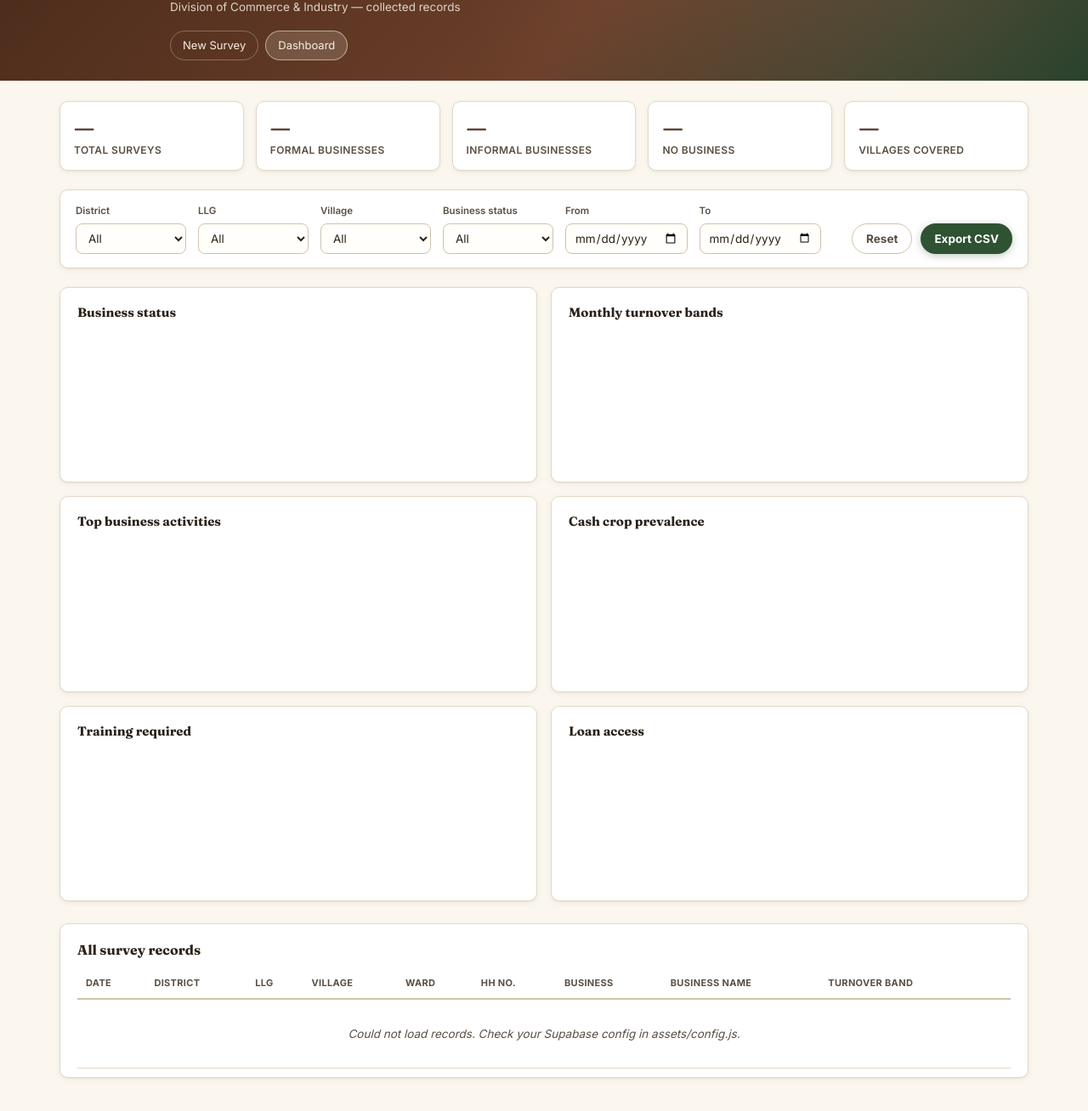
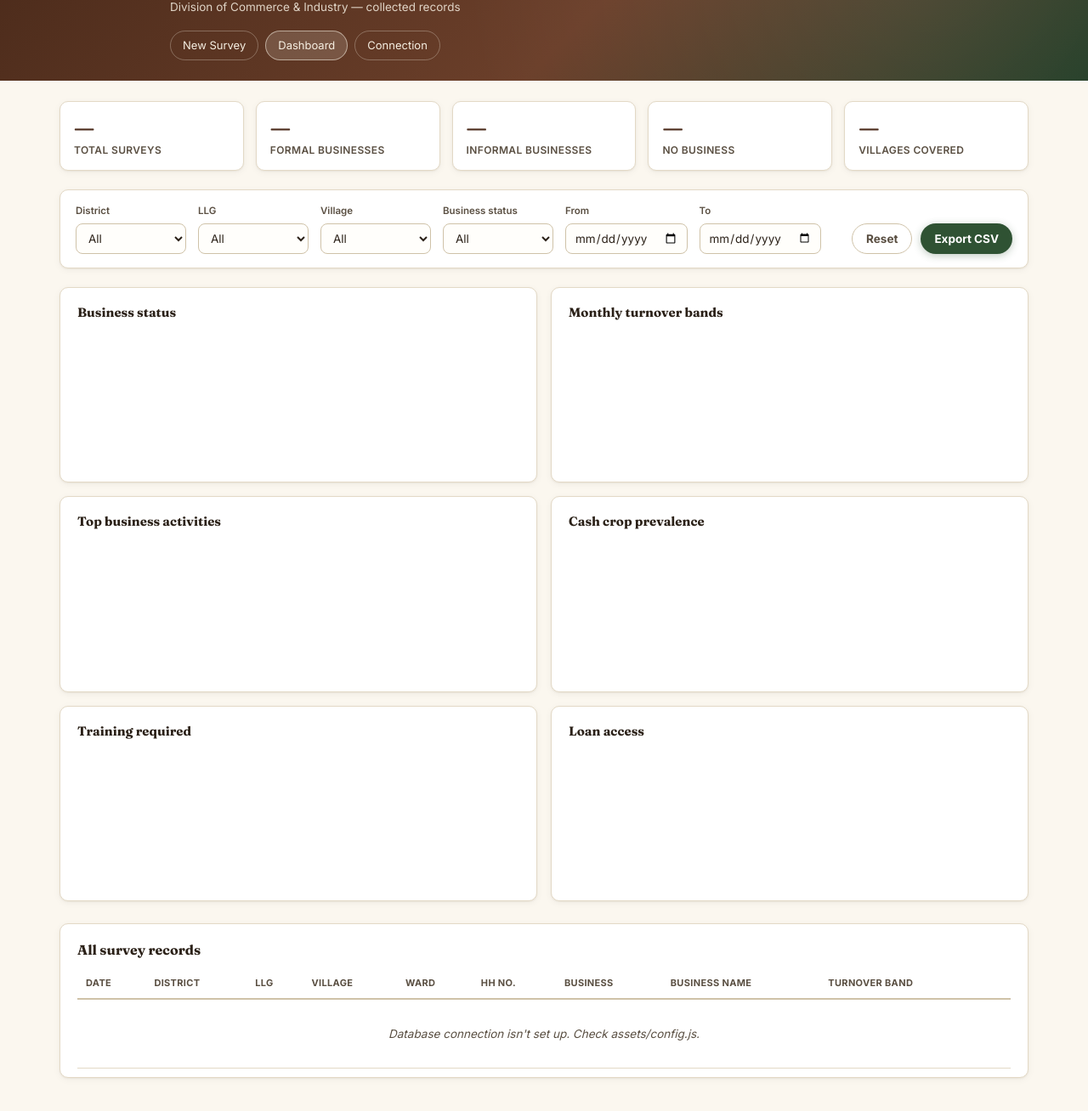
Before and after one commit to hulpotz-a11y/MSME-SURVEY, a plain HTML site: page dashboard.html in a window 1280 px wide. Shown: the part 102-1410 px from the top of the page at 85% size. Drawn offline with nearby package versions, Linux system fonts and the light colour scheme; no server answers.

Commit message:
Add files via upload

```diff
--- a/dashboard.html
+++ b/dashboard.html
@@ -19,6 +19,7 @@
     <nav class="header-nav">
       <a href="index.html">New Survey</a>
       <a href="dashboard.html" class="active">Dashboard</a>
+      <a href="#" id="changeConnectionLink">Connection</a>
     </nav>
   </div>
 </header>
@@ -136,7 +137,7 @@
 <div class="toast" id="toast"></div>
 
 <script src="https://cdn.jsdelivr.net/npm/@supabase/supabase-js@2/dist/umd/supabase.min.js"></script>
-<script src="assets/config.js"></script>
+<script src="assets/connection.js"></script>
 <script src="assets/constants.js"></script>
 <script src="assets/dashboard.js"></script>
 </body>
```
